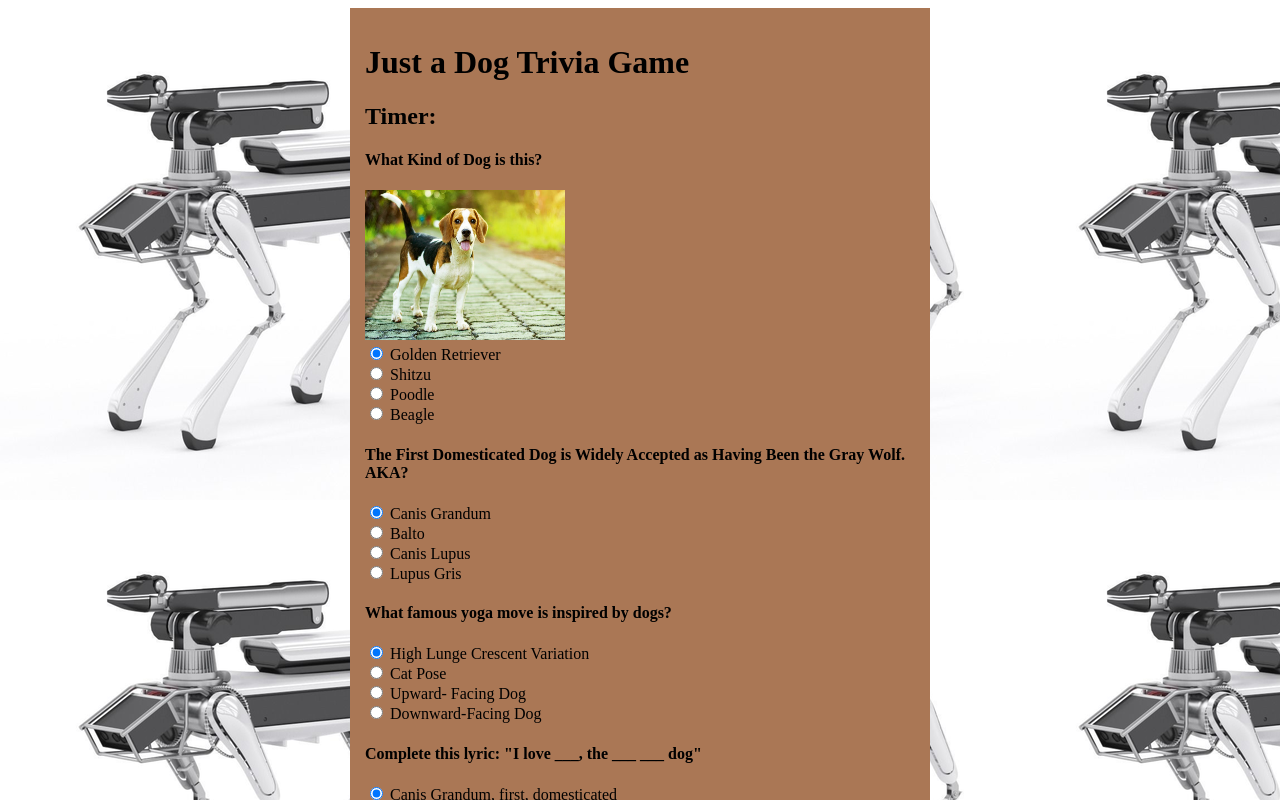
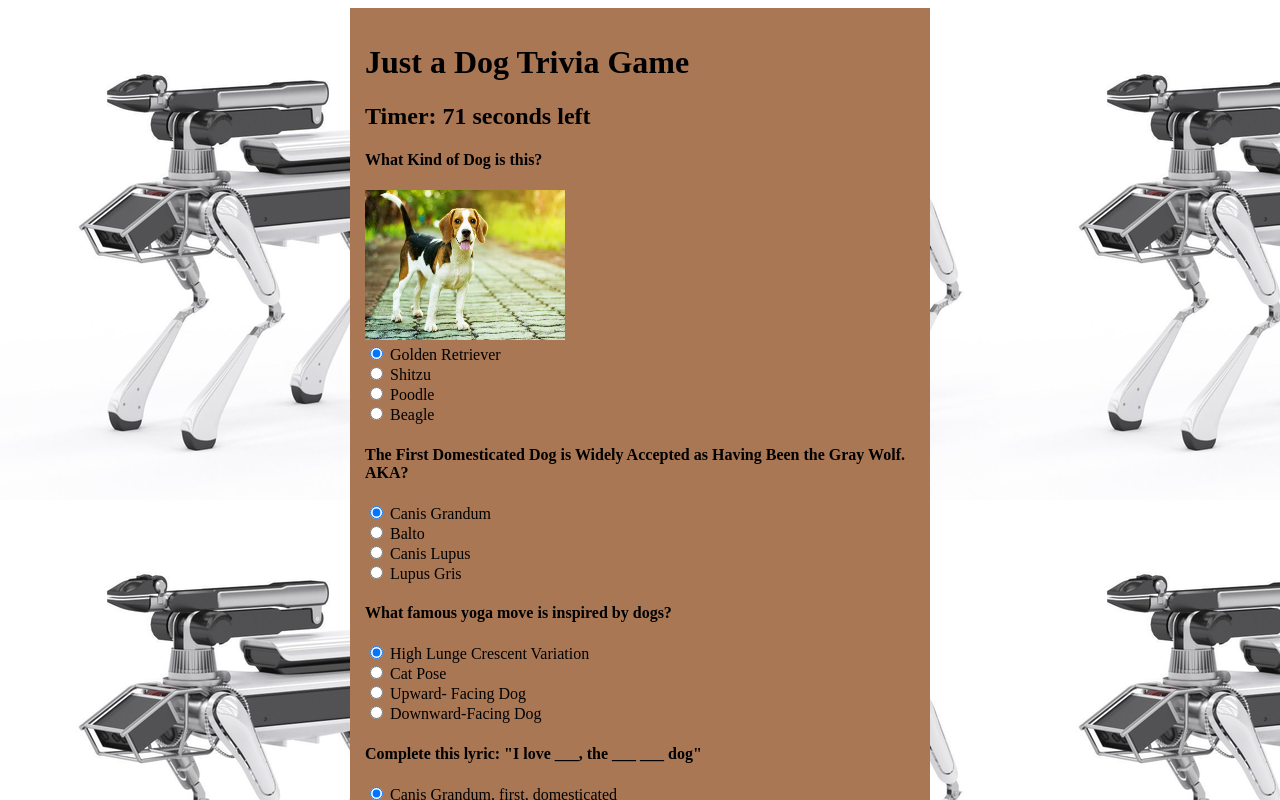
Before and after one commit to bryvl/TriviaGame, a plain HTML site: page index.html in a window 1280 px wide. Shown: the top 800 px of the page. Drawn offline with nearby package versions, Linux system fonts and the light colour scheme.

Commit message:
Added some html functionality to timer

```diff
--- a/assets/css/style.css
+++ b/assets/css/style.css
@@ -9,3 +9,11 @@ body {
     margin: 0 auto;
     padding: 15px;
 }
+/* Button */
+
+
+/* End of Game */
+.results {
+    background-color: white;
+    color: red;
+}
--- a/assets/javascript/app.js
+++ b/assets/javascript/app.js
@@ -1,4 +1,28 @@
 $(document).ready(function() {
+    var count = 0;
+    var time = 120;
+    var intervalID = setInterval(timer, 100);
+    var correctCount = 0;
+    var wrongCount = 0;
+
+
+
+    function timer() {
+        $("#timer").html("Timer: " + time + " seconds left");
+        var resultsDiv = $('<div class="results">');
+        var correctDiv = $('<p id="correct">');
+        var wrongDiv = $('<p id="correct">');
+
+
+        if (time === 0) {
+
+            clearInterval(intervalID);
+            time = 5;
+            resultsDiv.text("Time's Up!");
+            $('#timer').html(resultsDiv);
+        }
+        time--;
+    };
 
 // 	var question1 = {
 // 		text: "What is your Name?",
@@ -131,23 +155,7 @@ $(document).ready(function() {
 // });
 
 
-// function timer() {
-// 	$("#timer h1").html("00:0"+time);
-// 	$("#timer").css('visibility', 'inherit');
 
-// 	if (time === 0) {
-
-// 		$("#snarf").css('background', '#D9534F');
-// 		clearInterval(intervalID);
-// 		time = 5;
-// 		questionBank[count].correct = "AAAAAAAAGHHHHH! [is cast into the gorge by an invisible force]";
-// 		count++;
-// 		setTimeout(function() {
-// 			checkGameEnd();
-// 		}, 600);
-// 	}
-// 	time--;
-// };
 
 
 
```
